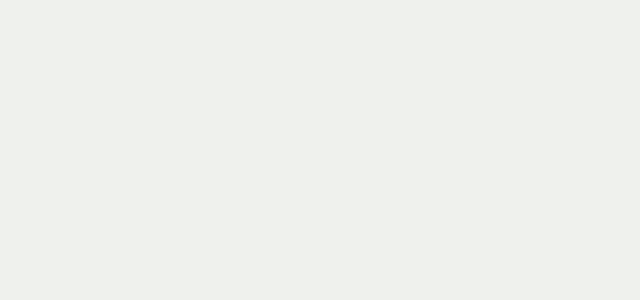
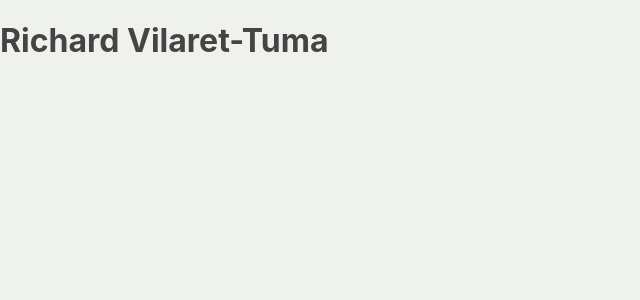
Before and after one commit to rvilarettuma/rvt-personal, a React (Create React App) app: page / in a window 1280 px wide. Shown: the top 300 px of the page, without its empty margins (0-640 px from the left). Built offline with nearby package versions, Linux system fonts and the light colour scheme.

Commit message:
Create font folder

```diff
--- a/src/App.js
+++ b/src/App.js
@@ -4,7 +4,7 @@ function App() {
   return (
     <div className="App">
       <header className="App-header">
-
+        <h1>Richard Vilaret-Tuma</h1>
       </header>
     </div>
   );
```
